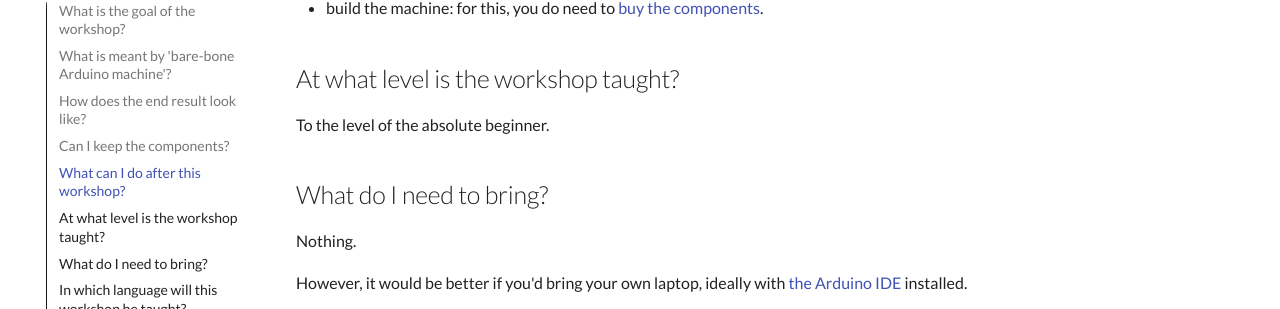
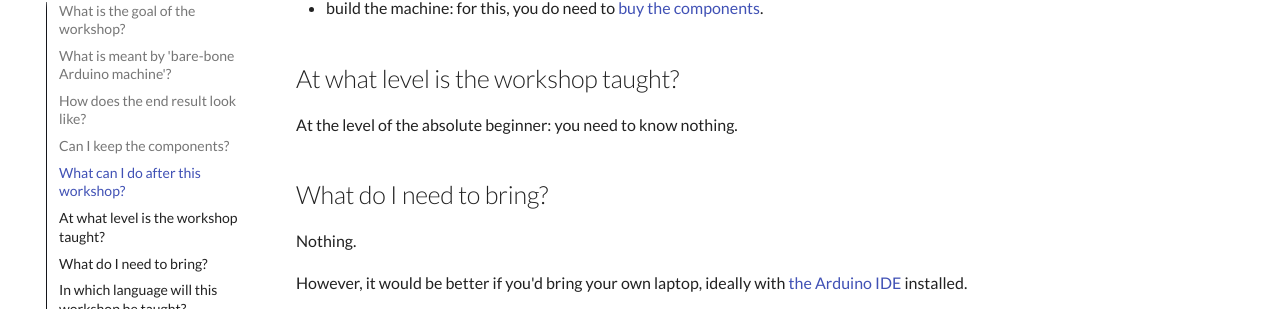
Before and after one commit to richelbilderbeek/build_bare_bone_arduino_machine_workshop, an MkDocs documentation site: the page built from docs/faq.md, in a window 1280 px wide and 900 px high, scrolled down 908 px. Shown: the part 145-454 px from the top of the window. Built offline with MkDocs 1.6.1 and Material for MkDocs 9.7.7, drawn with Linux system fonts in a browser that asks for light colours; comment, search, counter and statistics services are not loaded.

```diff
--- a/docs/faq.md
+++ b/docs/faq.md
@@ -41,7 +41,8 @@ After this workshop, you can
 
 ## At what level is the workshop taught?
 
-To the level of the absolute beginner.
+At the level of the absolute beginner:
+you need to know nothing.
 
 ## What do I need to bring?
 
@@ -56,7 +57,6 @@ installed.
     The Arduino IDE is a program that looks similar to this:
 
     ![The Arduino IDE](arduino_ide.png)
-
 
 If not, we will use the laptops in the Uppsala Makerspace.
 
```
Also changed, not shown: docs/README.md (+1 -1 lines).
